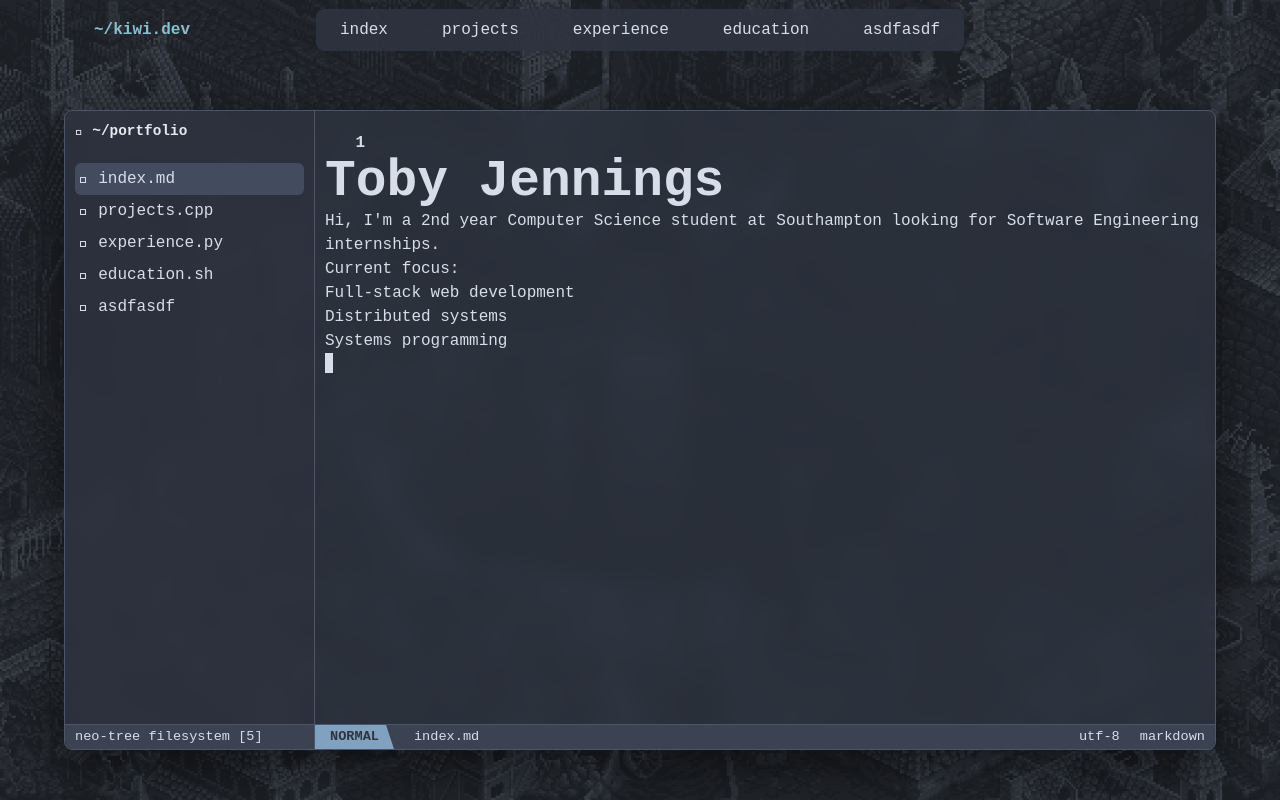
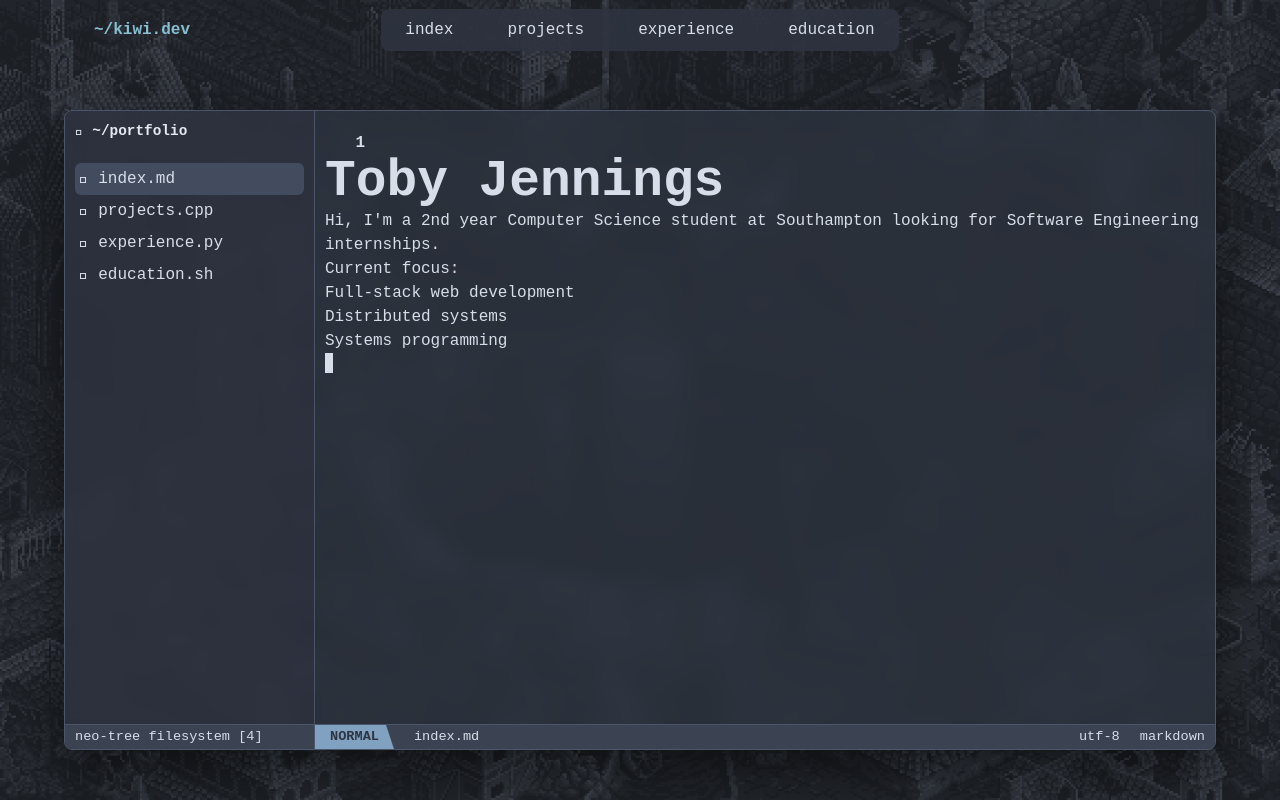
Before and after one commit to kiwifruit0/portfolio, a React (Vite) app: page / in a window 1280 px wide. Built offline with nearby package versions, Linux system fonts and the light colour scheme.

Commit message:
custom icons working

```diff
--- a/src/App.jsx
+++ b/src/App.jsx
@@ -31,12 +31,7 @@ const pages = {
   "education.sh": {
     name: "education.sh",
     language: "bash",
-    component: Education,
-    icon: ""
-  },
-  "asdfasdf": {
-    name: "asdfasdf",
-    language: "adasdf"
+    component: Education
   }
 };
 
@@ -45,7 +40,6 @@ export default function App() {
 
   const activePage = pages[activeFileName];
   const ActiveComponent = activePage.component;
-  console.log(activePage);
 
   return (
     <div className="app-container">
@@ -57,7 +51,7 @@ export default function App() {
 
       <div className="nvim-container">
         <Sidebar
-          files={Object.keys(pages)}
+          pages={pages}
           activeFileName={activeFileName}
           onFileSelect={setActiveFileName}
         />
--- a/src/components/Sidebar.jsx
+++ b/src/components/Sidebar.jsx
@@ -1,4 +1,5 @@
-export default function Sidebar({ files, activeFileName, onFileSelect }) {
+export default function Sidebar({ pages, activeFileName, onFileSelect }) {
+  const DEFAULT_ICON = "";
   return (
     <aside className="sidebar">
 
@@ -7,19 +8,23 @@ export default function Sidebar({ files, activeFileName, onFileSelect }) {
       </div>
 
       <ul className="tree-content">
-        {files.map(file => (
+        {Object.keys(pages).map((file) => {
+          const page = pages[file];
+          const icon = page && page.icon ? page.icon : DEFAULT_ICON;
+          return (
           <li
             key={file}
             className={`tree-item ${file === activeFileName ? "active" : ""}`}
             onClick={() => onFileSelect(file)}
           >
-             {file}
+          {icon} {file}
           </li>
-        ))}
+        );
+        })}
       </ul>
 
       <div className="status-line">
-        neo-tree filesystem [{files.length}]
+        neo-tree filesystem [{Object.keys(pages).length}]
       </div>
 
     </aside>
```
